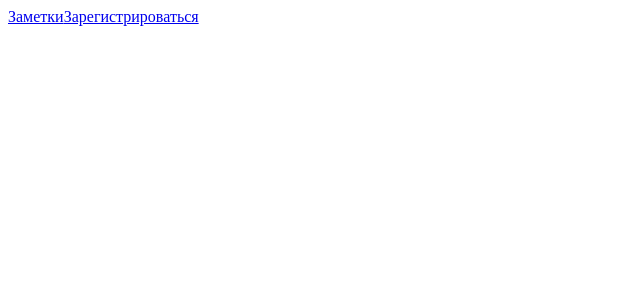
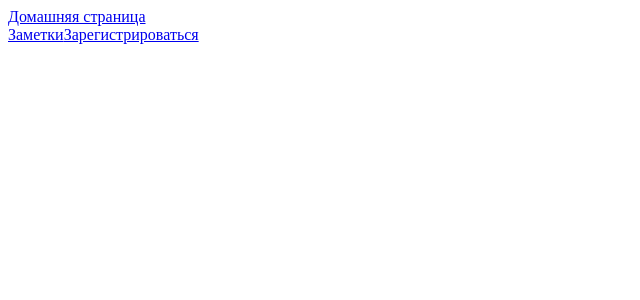
Before and after one commit to DenisSadokha/todoProj, a React (Create React App) app in the folder todo/: page / in a window 1280 px wide. Shown: the top 300 px of the page, without its empty margins (0-640 px from the left). Built offline with nearby package versions, Linux system fonts and the light colour scheme.

Commit message:
Update index.js

```diff
--- a/todo/src/index.js
+++ b/todo/src/index.js
@@ -1,9 +1,9 @@
 import React from 'react';
 import ReactDOM from 'react-dom';
 import './index.css';
-import HomePage from './HomePage';
+import Routers from './Routers';
 
 ReactDOM.render(
-    <HomePage/>,
+    <Routers/>,
   document.getElementById('root')
 );
```
